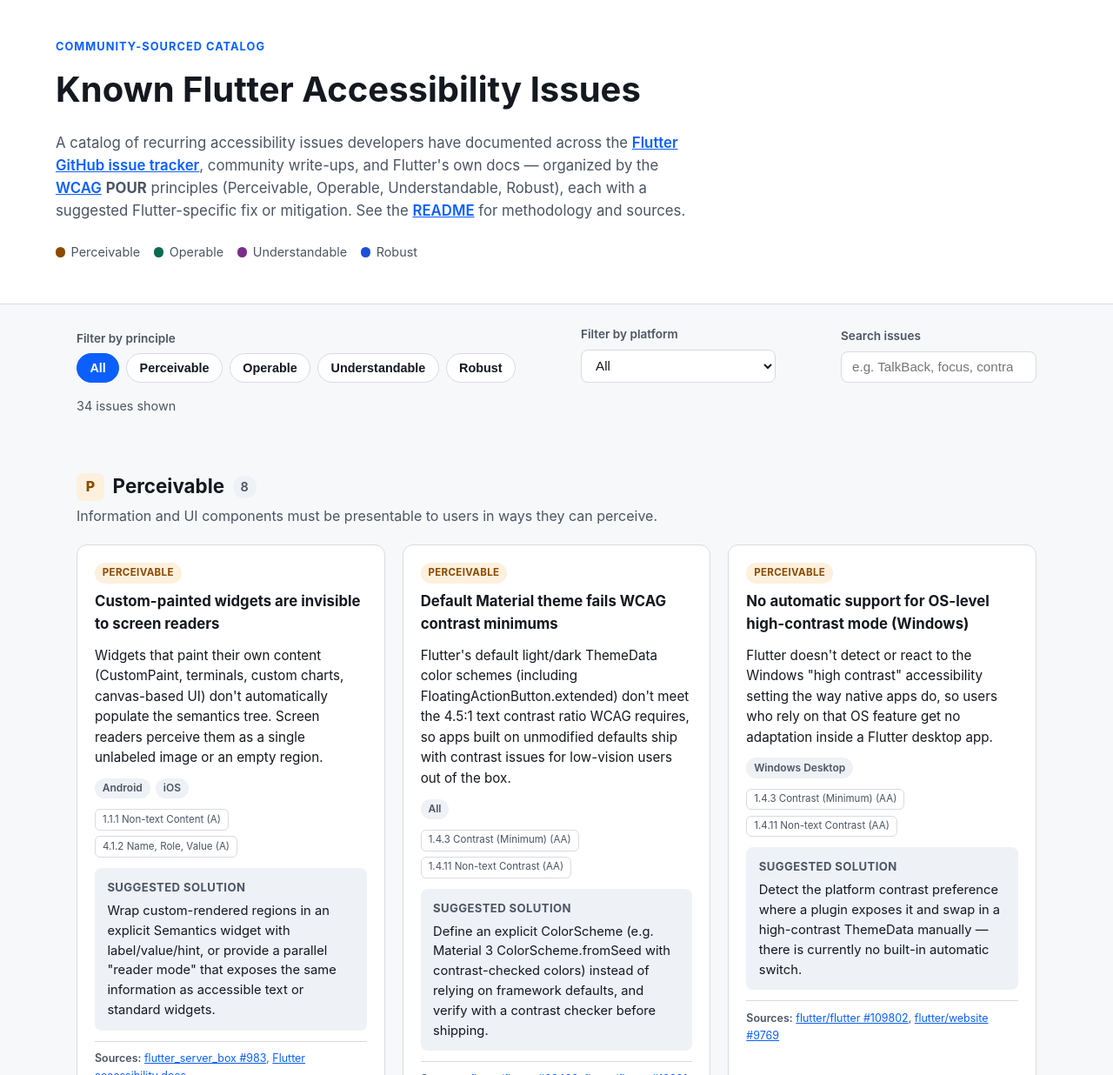
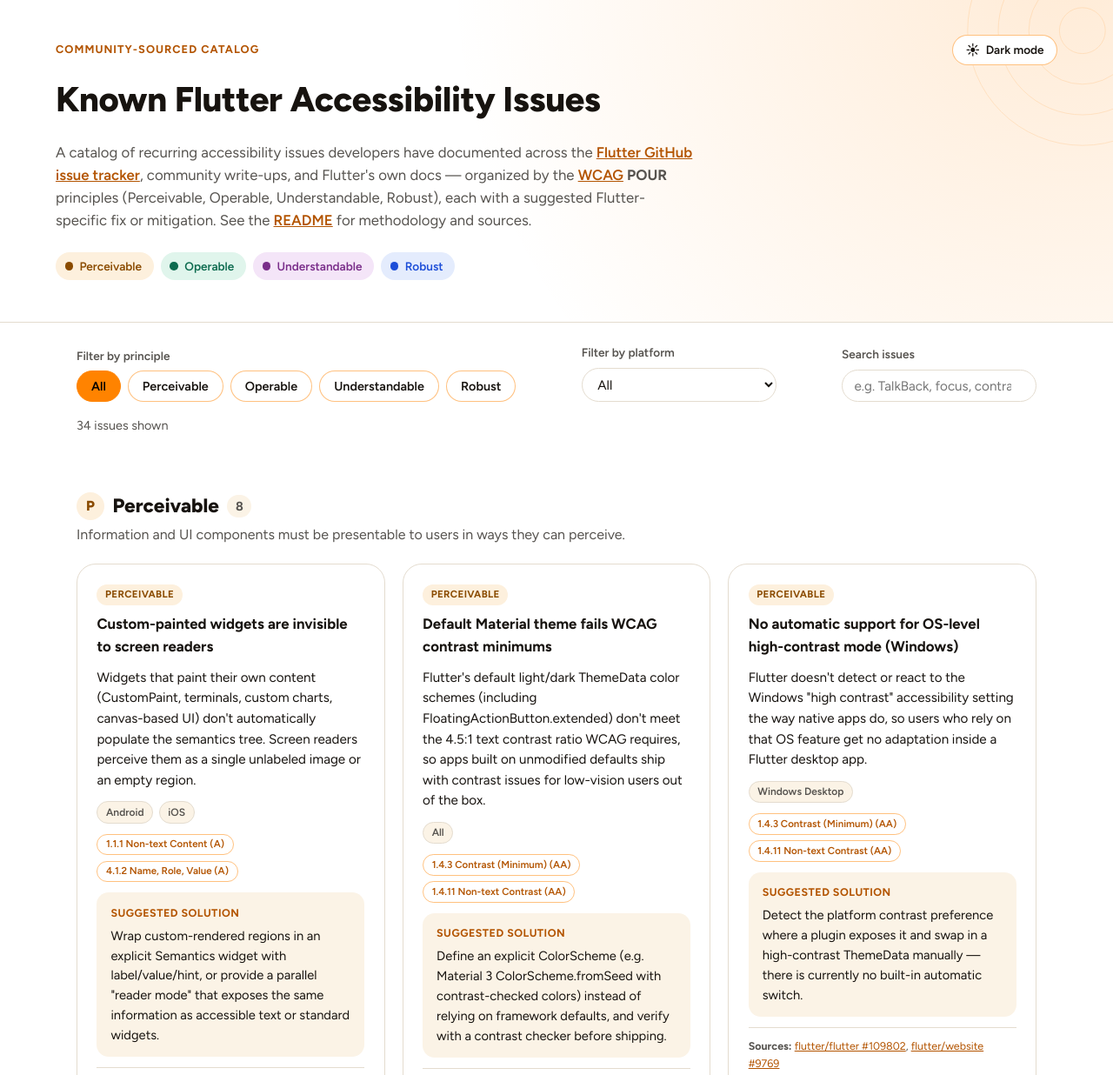
Before and after one commit to arctouch-stellalunardeli1/flutter-a11y-issues, a plain HTML site: page index.html in a window 1280 px wide. Shown: the top 1236 px of the page at 87% size. Drawn offline with Linux system fonts and the light colour scheme.

Commit message:
Restyle dashboard to ArcTouch Deck 2026 v2.0 UI guidelines
Applies the deck's Light/Grey content-slide system: Figtree type, brand
orange (#FF8300) as single accent, pill-shaped filter chips, large-radius
bordered cards, flat surfaces, and a warm gradient corner wash. Adds a
light/dark theme toggle mirroring the deck's Light and Dark page modes.
Orange is kept off body/link text at full saturation (contrast fails WCAG
1.4.3); a darkened/lightened variant is used for text instead.

```diff
--- a/assets/app.js
+++ b/assets/app.js
@@ -1,5 +1,35 @@
 (function () {
   "use strict";
+
+  const THEME_KEY = "flutter-a11y-theme";
+  const toggle = document.getElementById("theme-toggle");
+  const toggleIcon = toggle.querySelector(".theme-toggle-icon");
+  const toggleLabel = toggle.querySelector(".theme-toggle-label");
+
+  function applyTheme(theme) {
+    if (theme) {
+      document.documentElement.setAttribute("data-theme", theme);
+    } else {
+      document.documentElement.removeAttribute("data-theme");
+    }
+    const isDark =
+      theme === "dark" ||
+      (!theme && window.matchMedia("(prefers-color-scheme: dark)").matches);
+    toggle.setAttribute("aria-pressed", String(isDark));
+    toggleIcon.textContent = isDark ? "☽" : "☀";
+    toggleLabel.textContent = isDark ? "Light mode" : "Dark mode";
+  }
+
+  toggle.addEventListener("click", () => {
+    const current = document.documentElement.getAttribute("data-theme");
+    const prefersDark = window.matchMedia("(prefers-color-scheme: dark)").matches;
+    const currentlyDark = current === "dark" || (!current && prefersDark);
+    const next = currentlyDark ? "light" : "dark";
+    localStorage.setItem(THEME_KEY, next);
+    applyTheme(next);
+  });
+
+  applyTheme(localStorage.getItem(THEME_KEY));
 
   const principles = ["Perceivable", "Operable", "Understandable", "Robust"];
   const grid = document.getElementById("issue-grid");
--- a/assets/style.css
+++ b/assets/style.css
@@ -1,13 +1,29 @@
+/*
+  Palette, type, and shape language sourced from the ArcTouch Deck 2026 v2.0
+  UI guidelines: brand orange (#FF8300) as the single accent, Figtree
+  typography, fully-rounded "pill" chips, large-radius bordered cards, flat
+  surfaces (no shadows/elevation), and a soft warm-gradient corner wash.
+  Orange is never used as body/link text at full saturation — a darkened
+  (light mode) / lightened (dark mode) variant is used instead so text
+  meets WCAG 1.4.3 contrast minimums; full-saturation orange is reserved for
+  fills-with-black-text, borders, and decorative elements.
+*/
+
 :root {
-  --bg: #f7f8fa;
+  --bg: #ffffff;
+  --wash: radial-gradient(circle at 96% -10%, rgba(255, 131, 0, 0.16), transparent 55%);
   --surface: #ffffff;
-  --text: #14181f;
-  --text-muted: #4b5563;
-  --border: #d7dbe1;
-  --accent: #0b5fff;
-  --accent-contrast: #ffffff;
-  --focus-ring: #0b5fff;
-  --code-bg: #eef1f6;
+  --text: #17130f;
+  --text-muted: #56534f;
+  --border: #e4dccf;
+  --code-bg: #fbf3e6;
+
+  --brand: #ff8300;
+  --brand-soft: rgba(255, 131, 0, 0.5);
+  --brand-wash: #fff1d9;
+  --brand-on: #000000;
+  --brand-text: #b35400;
+  --focus-ring: #b35400;
 
   --perceivable: #8a4b00;
   --perceivable-bg: #fdf0dd;
@@ -21,15 +37,20 @@
 
 @media (prefers-color-scheme: dark) {
   :root {
-    --bg: #10131a;
-    --surface: #181c26;
-    --text: #eef1f6;
-    --text-muted: #a7afbe;
-    --border: #2b3140;
-    --accent: #5b9dff;
-    --accent-contrast: #0a1120;
-    --focus-ring: #7fb4ff;
-    --code-bg: #1f2430;
+    --bg: #0b0b0b;
+    --wash: radial-gradient(circle at 96% -10%, rgba(255, 131, 0, 0.14), transparent 55%);
+    --surface: #161513;
+    --text: #f7f3ee;
+    --text-muted: #b8b2a8;
+    --border: #38332c;
+    --code-bg: #201c15;
+
+    --brand: #ff8300;
+    --brand-soft: rgba(255, 131, 0, 0.55);
+    --brand-wash: #2e2312;
+    --brand-on: #000000;
+    --brand-text: #ffb05c;
+    --focus-ring: #ffb05c;
 
     --perceivable: #e3a44c;
     --perceivable-bg: #2e2312;
@@ -42,6 +63,48 @@
   }
 }
 
+:root[data-theme="dark"] {
+  --bg: #0b0b0b;
+  --wash: radial-gradient(circle at 96% -10%, rgba(255, 131, 0, 0.14), transparent 55%);
+  --surface: #161513;
+  --text: #f7f3ee;
+  --text-muted: #b8b2a8;
+  --border: #38332c;
+  --code-bg: #201c15;
+  --brand-wash: #2e2312;
+  --brand-text: #ffb05c;
+  --focus-ring: #ffb05c;
+  --perceivable: #e3a44c;
+  --perceivable-bg: #2e2312;
+  --operable: #4fd6a6;
+  --operable-bg: #10281f;
+  --understandable: #d68bea;
+  --understandable-bg: #2a1930;
+  --robust: #8fb6ff;
+  --robust-bg: #131c33;
+}
+
+:root[data-theme="light"] {
+  --bg: #ffffff;
+  --wash: radial-gradient(circle at 96% -10%, rgba(255, 131, 0, 0.16), transparent 55%);
+  --surface: #ffffff;
+  --text: #17130f;
+  --text-muted: #56534f;
+  --border: #e4dccf;
+  --code-bg: #fbf3e6;
+  --brand-wash: #fff1d9;
+  --brand-text: #b35400;
+  --focus-ring: #b35400;
+  --perceivable: #8a4b00;
+  --perceivable-bg: #fdf0dd;
+  --operable: #0d6b4f;
+  --operable-bg: #e0f5ec;
+  --understandable: #7a2e8a;
+  --understandable-bg: #f4e5f8;
+  --robust: #1d4ed8;
+  --robust-bg: #e4ecfd;
+}
+
 * {
   box-sizing: border-box;
 }
@@ -52,14 +115,14 @@
 
 body {
   margin: 0;
-  font-family: -apple-system, BlinkMacSystemFont, "Segoe UI", Roboto, Helvetica, Arial, sans-serif;
+  font-family: "Figtree", -apple-system, BlinkMacSystemFont, "Segoe UI", Roboto, Helvetica, Arial, sans-serif;
   background: var(--bg);
   color: var(--text);
   line-height: 1.55;
 }
 
 a {
-  color: var(--accent);
+  color: var(--brand-text);
 }
 
 a:focus-visible,
@@ -75,11 +138,12 @@
   position: absolute;
   left: -999px;
   top: auto;
-  background: var(--accent);
-  color: var(--accent-contrast);
+  background: var(--brand);
+  color: var(--brand-on);
+  font-weight: 700;
   padding: 0.6rem 1rem;
   z-index: 100;
-  border-radius: 0 0 6px 0;
+  border-radius: 0 0 10px 0;
 }
 
 .skip-link:focus {
@@ -88,14 +152,38 @@
 }
 
 .site-header {
+  position: relative;
+  overflow: hidden;
   border-bottom: 1px solid var(--border);
-  background: var(--surface);
+  background: var(--surface) var(--wash);
   padding: 2.5rem 1.5rem 2rem;
 }
 
+.header-motif {
+  position: absolute;
+  top: 0;
+  right: 0;
+  width: 22rem;
+  height: 22rem;
+  fill: none;
+  stroke: var(--brand);
+  stroke-width: 1;
+  opacity: 0.16;
+  pointer-events: none;
+}
+
 .header-inner {
+  position: relative;
   max-width: 72rem;
   margin: 0 auto;
+}
+
+.header-top {
+  display: flex;
+  align-items: center;
+  justify-content: space-between;
+  gap: 1rem;
+  flex-wrap: wrap;
 }
 
 .eyebrow {
@@ -104,13 +192,35 @@
   font-weight: 700;
   letter-spacing: 0.08em;
   text-transform: uppercase;
-  color: var(--accent);
+  color: var(--brand-text);
   margin-bottom: 0.5rem;
+}
+
+#theme-toggle {
+  display: inline-flex;
+  align-items: center;
+  gap: 0.4rem;
+  border: 1px solid var(--brand-soft);
+  background: var(--surface);
+  color: var(--text);
+  padding: 0.4rem 0.9rem;
+  border-radius: 999px;
+  font-size: 0.85rem;
+  font-weight: 600;
+  font-family: inherit;
+  cursor: pointer;
+  margin-bottom: 0.5rem;
+}
+
+#theme-toggle .theme-toggle-icon {
+  font-size: 1rem;
 }
 
 .site-header h1 {
   margin: 0 0 0.75rem;
+  font-weight: 800;
   font-size: clamp(1.75rem, 4vw, 2.5rem);
+  letter-spacing: -0.01em;
 }
 
 .header-desc {
@@ -126,31 +236,38 @@
 .principle-legend {
   display: flex;
   flex-wrap: wrap;
-  gap: 0.5rem 1rem;
+  gap: 0.5rem;
   margin-top: 1.5rem;
   padding: 0;
   list-style: none;
 }
 
-.principle-legend li {
+.legend-chip {
   display: flex;
   align-items: center;
-  gap: 0.4rem;
-  font-size: 0.9rem;
-  color: var(--text-muted);
+  gap: 0.45rem;
+  font-size: 0.85rem;
+  font-weight: 600;
+  padding: 0.3rem 0.8rem 0.3rem 0.6rem;
+  border-radius: 999px;
+  border: 1px solid transparent;
 }
 
 .legend-dot {
-  width: 0.7rem;
-  height: 0.7rem;
+  width: 0.6rem;
+  height: 0.6rem;
   border-radius: 50%;
   display: inline-block;
 }
 
-.legend-dot.perceivable { background: var(--perceivable); }
-.legend-dot.operable { background: var(--operable); }
-.legend-dot.understandable { background: var(--understandable); }
-.legend-dot.robust { background: var(--robust); }
+.legend-perceivable { background: var(--perceivable-bg); color: var(--perceivable); }
+.legend-perceivable .legend-dot { background: var(--perceivable); }
+.legend-operable { background: var(--operable-bg); color: var(--operable); }
+.legend-operable .legend-dot { background: var(--operable); }
+.legend-understandable { background: var(--understandable-bg); color: var(--understandable); }
+.legend-understandable .legend-dot { background: var(--understandable); }
+.legend-robust { background: var(--robust-bg); color: var(--robust); }
+.legend-robust .legend-dot { background: var(--robust); }
 
 .toolbar {
   max-width: 72rem;
@@ -177,11 +294,12 @@
 
 #search-input,
 #platform-filter {
-  padding: 0.55rem 0.75rem;
+  padding: 0.55rem 0.85rem;
   border: 1px solid var(--border);
-  border-radius: 8px;
+  border-radius: 999px;
   background: var(--surface);
   color: var(--text);
+  font-family: inherit;
   font-size: 0.95rem;
   min-width: 14rem;
 }
@@ -193,20 +311,21 @@
 }
 
 .principle-buttons button {
-  border: 1px solid var(--border);
+  border: 1px solid var(--brand-soft);
   background: var(--surface);
   color: var(--text);
-  padding: 0.5rem 0.9rem;
+  padding: 0.5rem 1rem;
   border-radius: 999px;
   font-size: 0.9rem;
   font-weight: 600;
+  font-family: inherit;
   cursor: pointer;
 }
 
 .principle-buttons button[aria-pressed="true"] {
-  background: var(--accent);
-  color: var(--accent-contrast);
-  border-color: var(--accent);
+  background: var(--brand);
+  color: var(--brand-on);
+  border-color: var(--brand);
 }
 
 .result-count {
@@ -232,6 +351,7 @@
   align-items: center;
   gap: 0.6rem;
   font-size: 1.4rem;
+  font-weight: 800;
   margin: 0 0 0.25rem;
 }
 
@@ -241,12 +361,11 @@
   justify-content: center;
   width: 2rem;
   height: 2rem;
-  border-radius: 8px;
+  border-radius: 999px;
   font-size: 1rem;
   font-weight: 800;
 }
 
-.principle-section[aria-labelledby="heading-Perceivable"] .principle-letter,
 h2#heading-Perceivable .principle-letter {
   background: var(--perceivable-bg);
   color: var(--perceivable);
@@ -266,10 +385,10 @@
 
 .principle-count {
   font-size: 0.9rem;
-  font-weight: 600;
+  font-weight: 700;
   color: var(--text-muted);
   background: var(--code-bg);
-  padding: 0.1rem 0.55rem;
+  padding: 0.1rem 0.6rem;
   border-radius: 999px;
 }
 
@@ -288,8 +407,8 @@
 .card {
   background: var(--surface);
   border: 1px solid var(--border);
-  border-radius: 12px;
-  padding: 1.25rem;
+  border-radius: 22px;
+  padding: 1.4rem;
   display: flex;
   flex-direction: column;
   gap: 0.75rem;
@@ -298,12 +417,13 @@
 .card-header {
   display: flex;
   flex-direction: column;
-  gap: 0.4rem;
+  gap: 0.5rem;
 }
 
 .card-header h3 {
   margin: 0;
   font-size: 1.05rem;
+  font-weight: 700;
 }
 
 .badge {
@@ -313,7 +433,7 @@
   font-weight: 700;
   text-transform: uppercase;
   letter-spacing: 0.03em;
-  padding: 0.2rem 0.55rem;
+  padding: 0.2rem 0.6rem;
   border-radius: 999px;
 }
 
@@ -339,31 +459,34 @@
   font-size: 0.75rem;
   background: var(--code-bg);
   color: var(--text-muted);
-  padding: 0.15rem 0.55rem;
+  padding: 0.15rem 0.6rem;
+  border-radius: 999px;
+  font-weight: 600;
+  border: 1px solid var(--border);
+}
+
+.wcag-tag {
+  font-size: 0.72rem;
+  border: 1px solid var(--brand-soft);
+  color: var(--brand-text);
+  padding: 0.15rem 0.6rem;
   border-radius: 999px;
   font-weight: 600;
 }
 
-.wcag-tag {
-  font-size: 0.72rem;
-  border: 1px solid var(--border);
-  color: var(--text-muted);
-  padding: 0.15rem 0.5rem;
-  border-radius: 6px;
-}
-
 .solution {
   background: var(--code-bg);
-  border-radius: 8px;
-  padding: 0.75rem 0.9rem;
+  border-radius: 14px;
+  padding: 0.85rem 1rem;
 }
 
 .solution h4 {
   margin: 0 0 0.35rem;
-  font-size: 0.82rem;
+  font-size: 0.78rem;
+  font-weight: 700;
   text-transform: uppercase;
-  letter-spacing: 0.03em;
-  color: var(--text-muted);
+  letter-spacing: 0.04em;
+  color: var(--brand-text);
 }
 
 .solution p {
@@ -375,12 +498,12 @@
   font-size: 0.78rem;
   color: var(--text-muted);
   border-top: 1px solid var(--border);
-  padding-top: 0.6rem;
+  padding-top: 0.7rem;
   line-height: 1.6;
 }
 
 .sources-label {
-  font-weight: 600;
+  font-weight: 700;
 }
 
 .card-footer a {
@@ -412,6 +535,24 @@
   font-weight: 600;
 }
 
+.brand-credit {
+  margin-top: 0.5rem;
+  padding-top: 0.75rem;
+  border-top: 1px solid var(--border);
+  font-size: 0.78rem;
+  letter-spacing: 0.02em;
+}
+
+.brand-credit::before {
+  content: "";
+  display: inline-block;
+  width: 1rem;
+  height: 2px;
+  background: var(--brand);
+  margin-right: 0.5rem;
+  vertical-align: middle;
+}
+
 @media (max-width: 40rem) {
   .toolbar {
     flex-direction: column;
@@ -422,4 +563,7 @@
     min-width: 0;
     width: 100%;
   }
+  .header-top {
+    align-items: flex-start;
+  }
 }
--- a/index.html
+++ b/index.html
@@ -8,14 +8,32 @@
     name="description"
     content="A catalog of known, recurring Flutter (Dart) accessibility issues gathered from GitHub, developer blogs, and Flutter's own docs, organized by the WCAG POUR principles with suggested solutions."
   />
+  <link rel="preconnect" href="https://fonts.googleapis.com" />
+  <link rel="preconnect" href="https://fonts.gstatic.com" crossorigin />
+  <link
+    href="https://fonts.googleapis.com/css2?family=Figtree:wght@400;500;600;700;800&display=swap"
+    rel="stylesheet"
+  />
   <link rel="stylesheet" href="assets/style.css" />
 </head>
 <body>
   <a class="skip-link" href="#main-content">Skip to content</a>
 
   <header class="site-header">
+    <svg class="header-motif" viewBox="0 0 400 400" aria-hidden="true" focusable="false">
+      <circle cx="360" cy="40" r="30" />
+      <circle cx="360" cy="40" r="70" />
+      <circle cx="360" cy="40" r="110" />
+      <circle cx="360" cy="40" r="150" />
+    </svg>
     <div class="header-inner">
-      <span class="eyebrow">Community-sourced catalog</span>
+      <div class="header-top">
+        <span class="eyebrow">Community-sourced catalog</span>
+        <button type="button" id="theme-toggle" aria-pressed="false">
+          <span class="theme-toggle-icon" aria-hidden="true">&#9788;</span>
+          <span class="theme-toggle-label">Dark mode</span>
+        </button>
+      </div>
       <h1>Known Flutter Accessibility Issues</h1>
       <p class="header-desc">
         A catalog of recurring accessibility issues developers have documented across the
@@ -27,10 +45,10 @@
         <a href="README.md">README</a> for methodology and sources.
       </p>
       <ul class="principle-legend">
-        <li><span class="legend-dot perceivable"></span> Perceivable</li>
-        <li><span class="legend-dot operable"></span> Operable</li>
-        <li><span class="legend-dot understandable"></span> Understandable</li>
-        <li><span class="legend-dot robust"></span> Robust</li>
+        <li class="legend-chip legend-perceivable"><span class="legend-dot"></span> Perceivable</li>
+        <li class="legend-chip legend-operable"><span class="legend-dot"></span> Operable</li>
+        <li class="legend-chip legend-understandable"><span class="legend-dot"></span> Understandable</li>
+        <li class="legend-chip legend-robust"><span class="legend-dot"></span> Robust</li>
       </ul>
     </div>
   </header>
@@ -84,6 +102,7 @@
       <p>
         <a href="https://github.com/arctouch-stellalunardeli1/flutter-a11y-issues" target="_blank" rel="noopener noreferrer">View source on GitHub</a>
       </p>
+      <p class="brand-credit">Styled per ArcTouch Deck 2026 v2.0 UI guidelines.</p>
     </div>
   </footer>
 
```
Also changed, not shown: 1 other file.
